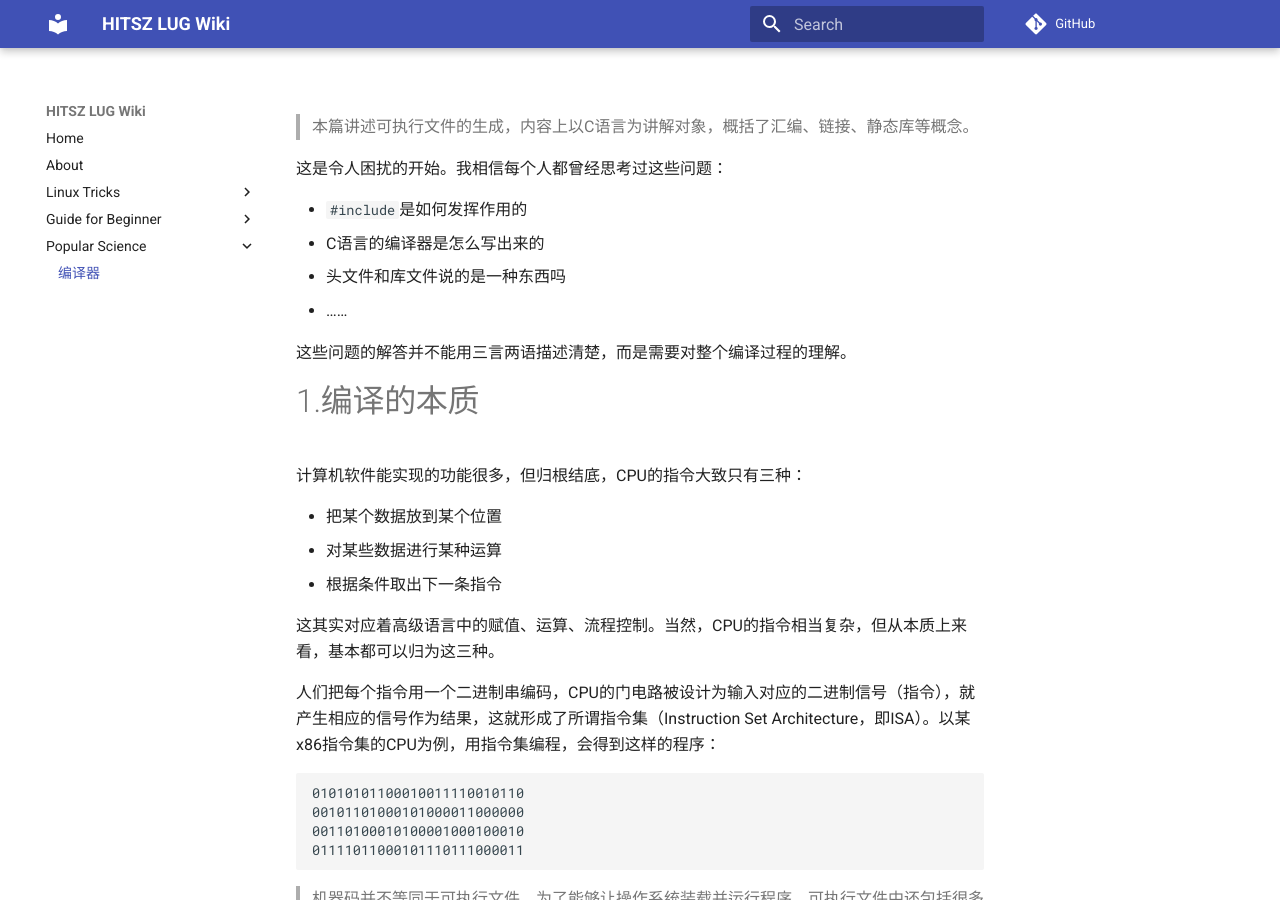
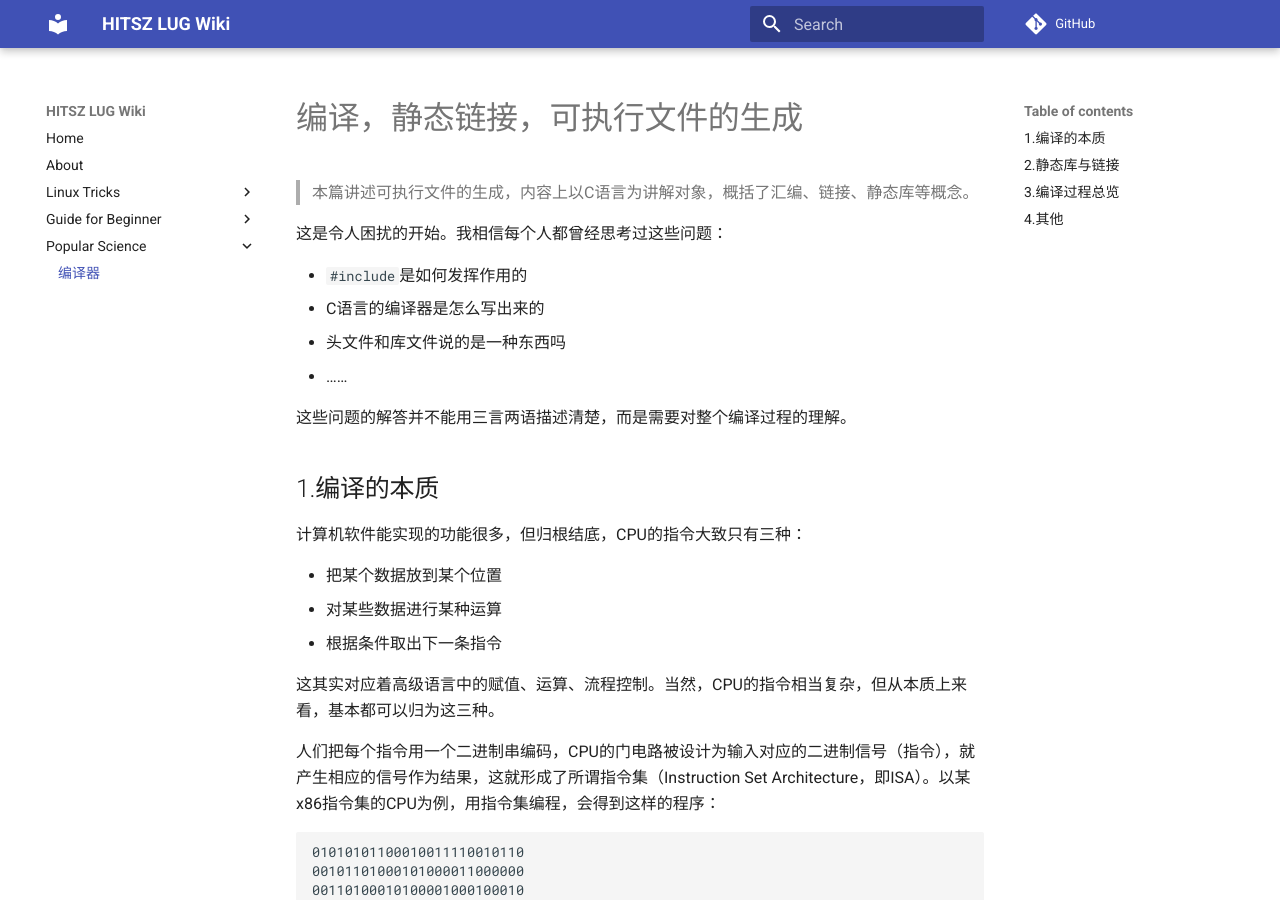
Before and after one commit to hitszosa/wiki, an MkDocs documentation site: the page built from docs/popular-science/compile.md, in a window 1280 px wide and 900 px high. Built offline with MkDocs 1.6.1 and Material for MkDocs 9.7.7, drawn with Linux system fonts in a browser that asks for light colours; comment, search, counter and statistics services are not loaded.

Commit message:
Fix multiple h1 SEO issue
Either multiple h1 or absence of h1 will confuse search engine crawlers.
Hence, I changed all the h1 to h2 and add title as h1.

SEO Guidelines: https://developers.google.com/search/docs/beginner/seo-starter-guide

````diff
--- a/docs/popular-science/compile.md
+++ b/docs/popular-science/compile.md
@@ -4,6 +4,8 @@ authors:
     - CH3CHOHCH3
 date: 2021-11-11
 ---
+
+# 编译，静态链接，可执行文件的生成
 
 >本篇讲述可执行文件的生成，内容上以C语言为讲解对象，概括了汇编、链接、静态库等概念。
 
@@ -16,7 +18,7 @@ date: 2021-11-11
 
 这些问题的解答并不能用三言两语描述清楚，而是需要对整个编译过程的理解。
 
-# 1.编译的本质
+## 1.编译的本质
 
 计算机软件能实现的功能很多，但归根结底，CPU的指令大致只有三种：
 
@@ -65,7 +67,7 @@ int sum(int x, int y){
 
 事实上，人们平时所说的编译器更应被称作“编译器驱动程序”。完整的编译系统提供了语言预处理器、编译器、汇编器和链接器，用户调用编译器驱动程序，即可实现整套系统的运作。例如，在命令行中，通过`gcc -S hello.c`即可生成C代码对应的汇编代码；通过`gcc hello.c -o hello`可生产可执行文件`hello`。
 
-# 2.静态库与链接
+## 2.静态库与链接
 
 在编程中，许多功能是频繁被人们所使用的，比如hello.c中的printf函数。在大型软件的开发中，有些功能会被多个组件需要，比如一个网站的多种业务都需要向数据库查询、修改数据。为了提高兼容性，减少重复开发的工作量，我们希望将一些常用、基础的功能封装起来。
 
@@ -121,7 +123,7 @@ $ gcc main.c sum.c -o main
 
 当程序员需要的标准函数越来越多时，对大量全局变量和函数的声明又成了新的负担。于是，人们通过头文件的形式，一次性将所有变量声明在同一个.h文件中，在编写代码时加入一句`#include <xxx.h>`，就完成了所有的声明工作，编译器将负责把xxx.h中的内容插入到我们的代码中（生成一份中间文件，以.i为后缀）。当然，头文件中并不只有声明，也包含宏等内容，我们暂且按下不表。
 
-# 3.编译过程总览
+## 3.编译过程总览
 
 总的来看，对下面这份代码：
 
@@ -150,7 +152,7 @@ gcc -c hello.s -o hello.o
 gcc hello.o -o hello
 ```
 
-# 4.其他
+## 4.其他
 
 今天，我们常用的C语言编译器有gcc，clang，llvm等。以gcc为例，我们也许会相当好奇，一个C语言的编译器究竟是如何用C语言开发出来的。事实上，这个先有鸡还是先有蛋的问题在细节上相当复杂，但整个开发的思路或许不难理解：先通过汇编实现简单的编译器，再通过这个编译器实现一个更复杂的编译器，以此迭代开发下去。
 
````
